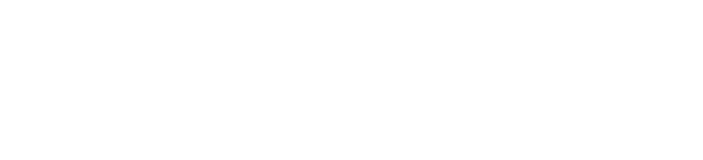
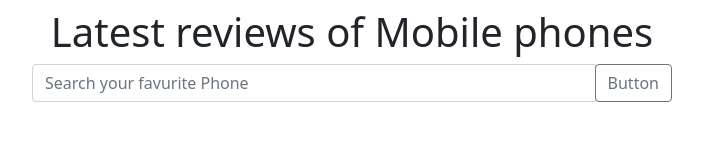
Before and after one commit to Riad15/Phone-shop, a plain HTML site: page index.html in a window 1280 px wide. Shown: the whole page, without its empty margins (288-991 px from the left). Drawn offline with nearby package versions, Linux system fonts and the light colour scheme.

Commit message:
sead line and search var created

```diff
--- a/app.js
+++ b/app.js
@@ -0,0 +1,3 @@
+const inputFunction = () => {
+    console.log("clicked");
+}
--- a/index.html
+++ b/index.html
@@ -5,11 +5,36 @@
     <meta charset="UTF-8">
     <meta http-equiv="X-UA-Compatible" content="IE=edge">
     <meta name="viewport" content="width=device-width, initial-scale=1.0">
-    <title>Document</title>
+    <title>Phone Reviews</title>
+    <!---------------bootstrap css style sheet--------------->
+    <link href="https://cdn.jsdelivr.net/npm/bootstrap@5.0.2/dist/css/bootstrap.min.css" rel="stylesheet"
+        integrity="sha384-EVSTQN3/azprG1Anm3QDgpJLIm9Nao0Yz1ztcQTwFspd3yD65VohhpuuCOmLASjC" crossorigin="anonymous">
 </head>
 
 <body>
+    <main>
+        <!------------head line and search var added---------------->
+        <section>
+            <h1 class="text-center m-2">Latest reviews of Mobile phones</h1>
+            <div class="input-group mb-3 w-50 mx-auto">
+                <input type="text" class="form-control" placeholder="Search your favurite Phone"
+                    aria-label="Recipient's username" aria-describedby="basic-addon2">
+                <div class="input-group-append">
+                    <button onclick="inputFunction()" class="btn btn-outline-secondary" type="button">Button</button>
+                </div>
+            </div>
+        </section>
 
+    </main>
+
+
+    <!---------------bootstrap js style sheet------------->
+    <script src="https://cdn.jsdelivr.net/npm/bootstrap@5.0.2/dist/js/bootstrap.bundle.min.js"
+        integrity="sha384-MrcW6ZMFYlzcLA8Nl+NtUVF0sA7MsXsP1UyJoMp4YLEuNSfAP+JcXn/tWtIaxVXM"
+        crossorigin="anonymous"></script>
+
+    <!-----------javaScript link---------------->
+    <script src="./app.js"></script>
 </body>
 
 </html>
```
